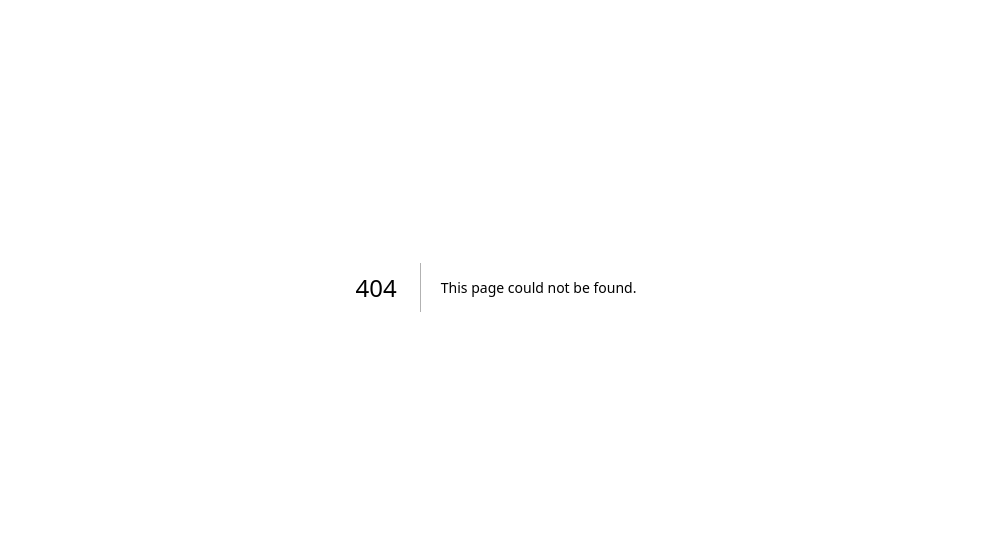
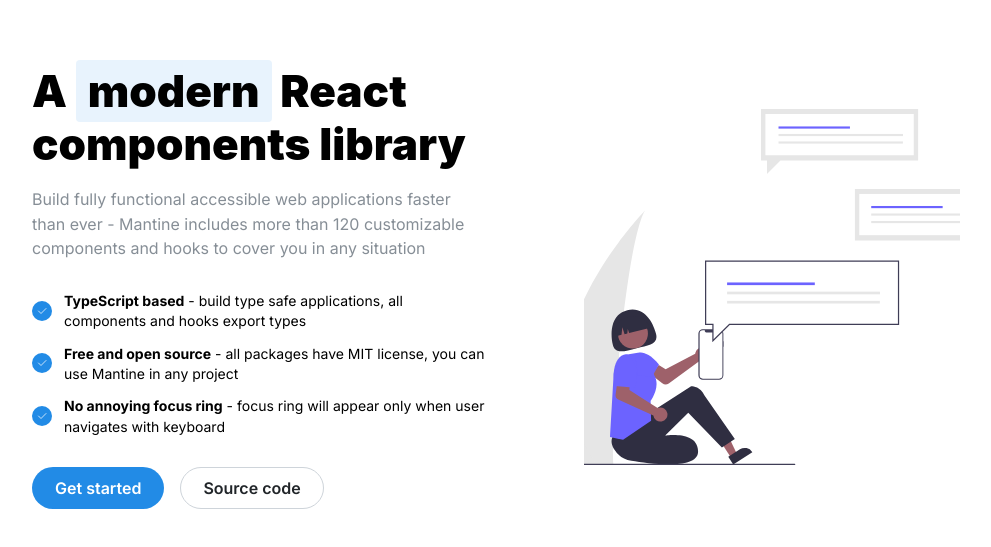
Before and after one commit to RohanJacob23/chat-app-2.0, a Next.js app: page /home in a window 1280 px wide. Before the commit this address had no page. Shown: the part 113-660 px from the top of the page, without its empty margins (144-1135 px from the left). Built offline with nearby package versions, Linux system fonts and the light colour scheme.

Commit message:
Added home page and auth page

```diff
--- a/package.json
+++ b/package.json
@@ -11,6 +11,7 @@
   },
   "dependencies": {
     "@mantine/core": "^7.4.2",
+    "@mantine/form": "^7.4.2",
     "@mantine/hooks": "^7.4.2",
     "@tabler/icons-react": "^2.46.0",
     "clsx": "^2.1.0",
--- /dev/null
+++ b/src/app/(auth)/auth/page.tsx
@@ -0,0 +1,10 @@
+import AuthenticationForm from "@/components/sections/AuthenticationForm";
+import React from "react";
+
+export default function page() {
+  return (
+    <section className="flex flex-col justify-center items-center min-h-screen w-full max-w-sm mx-auto p-2">
+      <AuthenticationForm />
+    </section>
+  );
+}
--- /dev/null
+++ b/src/app/(auth)/layout.tsx
@@ -0,0 +1,7 @@
+export default function ClientLayout({
+  children,
+}: {
+  children: React.ReactNode;
+}) {
+  return <main>{children}</main>;
+}
--- /dev/null
+++ b/src/app/(home)/home/HeroBullets.module.css
@@ -0,0 +1,52 @@
+.inner {
+  display: flex;
+  height: 100vh;
+  justify-content: space-between;
+  align-items: center;
+  /* padding-top: calc(var(--mantine-spacing-xl) * 4);
+  padding-bottom: calc(var(--mantine-spacing-xl) * 4); */
+}
+
+.content {
+  max-width: rem(480px);
+  margin-right: calc(var(--mantine-spacing-xl) * 3);
+
+  @media (max-width: $mantine-breakpoint-md) {
+    max-width: 100%;
+    margin-right: 0;
+  }
+}
+
+.title {
+  color: light-dark(var(--mantine-color-black), var(--mantine-color-white));
+  font-family: Greycliff CF, var(--mantine-font-family);
+  font-size: rem(44px);
+  line-height: 1.2;
+  font-weight: 900;
+
+  @media (max-width: $mantine-breakpoint-xs) {
+    font-size: rem(28px);
+  }
+}
+
+.control {
+  @media (max-width: $mantine-breakpoint-xs) {
+    flex: 1;
+  }
+}
+
+.image {
+  width: rem(376px);
+  height: rem(356px);
+
+  @media (max-width: $mantine-breakpoint-md) {
+    display: none;
+  }
+}
+
+.highlight {
+  position: relative;
+  background-color: var(--mantine-color-blue-light);
+  border-radius: var(--mantine-radius-sm);
+  padding: rem(4px) rem(12px);
+}
--- /dev/null
+++ b/src/app/(home)/home/page.tsx
@@ -0,0 +1,53 @@
+import { Image, Container, Title, Button, Group, Text } from "@mantine/core";
+import NextImage from "next/image";
+import classes from "./HeroBullets.module.css";
+import FeatureList from "@/components/ui/FeatureList";
+import cx from "clsx";
+
+export default function page() {
+  return (
+    <Container size="md" className="min-h-screen">
+      <div className={classes.inner}>
+        <div className={classes.content}>
+          <Title className={classes.title}>
+            A <span className={classes.highlight}>modern</span> React <br />{" "}
+            components library
+          </Title>
+          <Text c="dimmed" mt="md">
+            Build fully functional accessible web applications faster than ever
+            - Mantine includes more than 120 customizable components and hooks
+            to cover you in any situation
+          </Text>
+
+          <FeatureList />
+
+          <Group mt={30}>
+            <Button
+              radius="xl"
+              size="md"
+              className={cx(classes.control, "max-md:px-2")}
+            >
+              Get started
+            </Button>
+            <Button
+              variant="default"
+              radius="xl"
+              size="md"
+              className={cx(classes.control, "max-md:px-2")}
+            >
+              Source code
+            </Button>
+          </Group>
+        </div>
+        <Image
+          component={NextImage}
+          src="/clipart/heroImage.svg"
+          width={500}
+          height={500}
+          alt="Mantine hero image"
+          className={classes.image}
+        />
+      </div>
+    </Container>
+  );
+}
--- /dev/null
+++ b/src/app/(home)/layout.tsx
@@ -0,0 +1,7 @@
+export default function ClientLayout({
+  children,
+}: {
+  children: React.ReactNode;
+}) {
+  return <main className="min-h-screen">{children}</main>;
+}
--- a/src/components/sections/AppLayout.tsx
+++ b/src/components/sections/AppLayout.tsx
@@ -19,6 +19,7 @@
     <AppShell
       layout="alt"
       header={{ height: 60 }}
+      footer={{ height: 70 }}
       navbar={{
         width: 300,
         breakpoint: "sm",
@@ -54,7 +55,7 @@
         <Divider />
 
         <AppShell.Section grow component={ScrollArea}>
-          <SideNav />
+          <SideNav toggle={toggle} />
         </AppShell.Section>
 
         <Divider />
@@ -85,7 +86,7 @@
 
       <AppShell.Footer
         className="flex flex-row items-center justify-center"
-        py="md"
+        // py="md"
         px={{ sm: "xl", base: "md" }}
       >
         <ChatInput />
--- /dev/null
+++ b/src/components/sections/AuthenticationForm.tsx
@@ -0,0 +1,121 @@
+"use client";
+
+import { useToggle, upperFirst, useMediaQuery } from "@mantine/hooks";
+import { useForm } from "@mantine/form";
+import {
+  TextInput,
+  PasswordInput,
+  Text,
+  Paper,
+  Group,
+  Button,
+  Divider,
+  Checkbox,
+  Anchor,
+  Stack,
+} from "@mantine/core";
+import { GoogleButton } from "@/components/ui/GoogleButton";
+
+export default function AuthenticationForm() {
+  const matches = useMediaQuery("(min-width: 36em)");
+  const [type, toggle] = useToggle(["login", "register"]);
+  const form = useForm({
+    initialValues: {
+      email: "",
+      name: "",
+      password: "",
+      terms: true,
+    },
+
+    validate: {
+      email: (val) => (/^\S+@\S+$/.test(val) ? null : "Invalid email"),
+      password: (val) =>
+        val.length <= 3
+          ? "Password should include at least 3 characters"
+          : null,
+    },
+  });
+  return (
+    <Paper radius="md" p="xl" withBorder={matches} w="100%">
+      <Text size="lg" fw={500}>
+        Welcome to Mantine, {type} with
+      </Text>
+
+      <Group grow mb="md" mt="md">
+        <GoogleButton radius="xl">Google</GoogleButton>
+      </Group>
+
+      <Divider label="Or continue with email" labelPosition="center" my="lg" />
+
+      <form onSubmit={form.onSubmit(() => {})}>
+        <Stack>
+          {type === "register" && (
+            <TextInput
+              label="Name"
+              placeholder="Your name"
+              value={form.values.name}
+              onChange={(event) =>
+                form.setFieldValue("name", event.currentTarget.value)
+              }
+              radius="md"
+            />
+          )}
+
+          <TextInput
+            required
+            label="Email"
+            placeholder="hello@mantine.dev"
+            value={form.values.email}
+            onChange={(event) =>
+              form.setFieldValue("email", event.currentTarget.value)
+            }
+            error={form.errors.email && "Invalid email"}
+            radius="md"
+          />
+
+          <PasswordInput
+            required
+            label="Password"
+            placeholder="Your password"
+            value={form.values.password}
+            onChange={(event) =>
+              form.setFieldValue("password", event.currentTarget.value)
+            }
+            error={
+              form.errors.password &&
+              "Password should include at least 3 characters"
+            }
+            radius="md"
+          />
+
+          {type === "register" && (
+            <Checkbox
+              label="I accept terms and conditions"
+              checked={form.values.terms}
+              onChange={(event) =>
+                form.setFieldValue("terms", event.currentTarget.checked)
+              }
+            />
+          )}
+        </Stack>
+
+        <Group justify="space-between" gap="xs" mt="xl">
+          <Anchor
+            component="button"
+            type="button"
+            c="dimmed"
+            onClick={() => toggle()}
+            size="xs"
+          >
+            {type === "register"
+              ? "Already have an account? Login"
+              : "Don't have an account? Register"}
+          </Anchor>
+          <Button type="submit" radius="xl">
+            {upperFirst(type)}
+          </Button>
+        </Group>
+      </form>
+    </Paper>
+  );
+}
--- a/src/components/sections/SideNav.tsx
+++ b/src/components/sections/SideNav.tsx
@@ -33,7 +33,7 @@
   { link: "", name: "Roo", avatar: null },
 ];
 
-export default function SideNav() {
+export default function SideNav({ toggle }: { toggle: () => void }) {
   const [active, setActive] = useState("Billing");
   const router = useRouter();
 
@@ -44,6 +44,7 @@
       key={i}
       onClick={(event) => {
         event.preventDefault();
+        toggle();
         setActive(item.name);
         router.replace(`?friend=${item.name}`);
       }}
--- /dev/null
+++ b/src/components/ui/FeatureList.tsx
@@ -0,0 +1,33 @@
+"use client";
+
+import { List, ThemeIcon, rem } from "@mantine/core";
+import { IconCheck } from "@tabler/icons-react";
+import React from "react";
+
+export default function FeatureList() {
+  return (
+    <List
+      mt={30}
+      spacing="sm"
+      size="sm"
+      icon={
+        <ThemeIcon size={20} radius="xl">
+          <IconCheck style={{ width: rem(12), height: rem(12) }} stroke={1.5} />
+        </ThemeIcon>
+      }
+    >
+      <List.Item>
+        <b>TypeScript based</b> - build type safe applications, all components
+        and hooks export types
+      </List.Item>
+      <List.Item>
+        <b>Free and open source</b> - all packages have MIT license, you can use
+        Mantine in any project
+      </List.Item>
+      <List.Item>
+        <b>No annoying focus ring</b> - focus ring will appear only when user
+        navigates with keyboard
+      </List.Item>
+    </List>
+  );
+}
--- a/src/components/ui/FriendTitle.tsx
+++ b/src/components/ui/FriendTitle.tsx
@@ -7,7 +7,7 @@
 
   const friend = searchParams.get("friend");
   return (
-    <Title>
+    <Title order={4}>
       {friend && `${friend.charAt(0).toUpperCase()}${friend.slice(1)}`}
     </Title>
   );
--- /dev/null
+++ b/src/components/ui/GoogleButton.tsx
@@ -0,0 +1,36 @@
+import { Button, ButtonProps } from "@mantine/core";
+
+function GoogleIcon(props: React.ComponentPropsWithoutRef<"svg">) {
+  return (
+    <svg
+      xmlns="http://www.w3.org/2000/svg"
+      preserveAspectRatio="xMidYMid"
+      viewBox="0 0 256 262"
+      style={{ width: "0.9rem", height: "0.9rem" }}
+      {...props}
+    >
+      <path
+        fill="#4285F4"
+        d="M255.878 133.451c0-10.734-.871-18.567-2.756-26.69H130.55v48.448h71.947c-1.45 12.04-9.283 30.172-26.69 42.356l-.244 1.622 38.755 30.023 2.685.268c24.659-22.774 38.875-56.282 38.875-96.027"
+      />
+      <path
+        fill="#34A853"
+        d="M130.55 261.1c35.248 0 64.839-11.605 86.453-31.622l-41.196-31.913c-11.024 7.688-25.82 13.055-45.257 13.055-34.523 0-63.824-22.773-74.269-54.25l-1.531.13-40.298 31.187-.527 1.465C35.393 231.798 79.49 261.1 130.55 261.1"
+      />
+      <path
+        fill="#FBBC05"
+        d="M56.281 156.37c-2.756-8.123-4.351-16.827-4.351-25.82 0-8.994 1.595-17.697 4.206-25.82l-.073-1.73L15.26 71.312l-1.335.635C5.077 89.644 0 109.517 0 130.55s5.077 40.905 13.925 58.602l42.356-32.782"
+      />
+      <path
+        fill="#EB4335"
+        d="M130.55 50.479c24.514 0 41.05 10.589 50.479 19.438l36.844-35.974C195.245 12.91 165.798 0 130.55 0 79.49 0 35.393 29.301 13.925 71.947l42.211 32.783c10.59-31.477 39.891-54.251 74.414-54.251"
+      />
+    </svg>
+  );
+}
+
+export function GoogleButton(
+  props: ButtonProps & React.ComponentPropsWithoutRef<"button">
+) {
+  return <Button leftSection={<GoogleIcon />} variant="default" {...props} />;
+}
```
Also changed, not shown: public/clipart/heroImage.svg (added), 1 other file (tests, documents, lock files or other folders).
